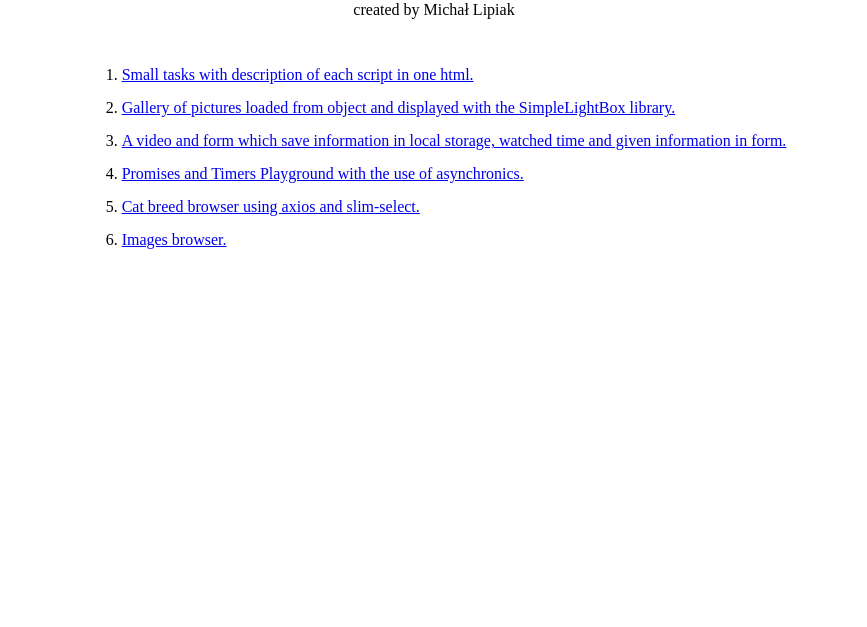
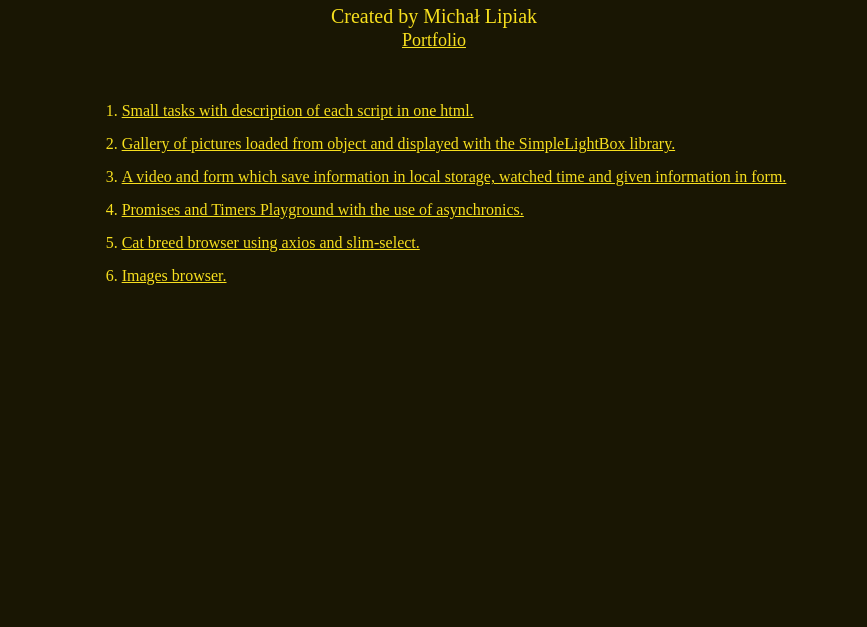
Before and after one commit to MikeL538/JavaScript-GOIT-Exercises, a website built with Parcel: page src/index.html in a window 1280 px wide. Shown: the part 173-800 px from the top of the page, without its empty margins (206-1073 px from the left). Built offline with nearby package versions, Linux system fonts and the light colour scheme.

Commit message:
Update v1.01
Changed colors of main menu

```diff
--- a/src/index.html
+++ b/src/index.html
@@ -3,16 +3,20 @@
   <head>
     <meta charset="UTF-8" />
     <meta name="viewport" content="width=device-width, initial-scale=1.0" />
-    <meta name="color-scheme" content="dark light" />
 
     <title>JavaScript GOIT Exercises</title>
     <link rel="stylesheet" href="./css/main.css" />
   </head>
-  <body>
+  <body class="main-menu__body">
     <main>
       <div class="main-menu">
         <h1>JavaScript GOIT Exercises: Interactive Tasks and Projects</h1>
-        <p>created by Michał Lipiak</p>
+        <p>
+          Created by Michał Lipiak
+          <br />
+          <a href="https://mikel538.github.io/Mikel-Portfolio/">Portfolio</a>
+        </p>
+
         <ol class="main-menu__list">
           <li>
             <a href="./tasks/1_small_tasks/small_tasks.html"
--- a/src/sass/components/_index.scss
+++ b/src/sass/components/_index.scss
@@ -4,20 +4,48 @@
   box-sizing: border-box;
 }
 
+.main-menu__body {
+  background-color: #191603;
+}
+
 .main-menu {
+  align-items: center;
+  color: #f7df1e;
   display: flex;
   flex-direction: column;
-  align-items: center;
+  margin: 100px auto 0 auto;
   width: 1000px;
-  margin: 100px auto 0 auto;
 
   > h1 {
-    margin-bottom: 0;
+    margin-bottom: 0px;
+  }
+
+  > p {
+    font-size: 20px;
+    text-align: center;
+
+    > a {
+      color: #f7df1e;
+      font-size: 18px;
+      margin-top: 15px;
+
+      &:hover {
+        color: #fff;
+      }
+    }
   }
 
   &__list {
     > li {
       margin: 15px 0 15px 0;
+
+      > a {
+        color: #f7df1e;
+
+        &:hover {
+          color: #fff;
+        }
+      }
     }
   }
 }
```
Also changed, not shown: src/css/main.css.
